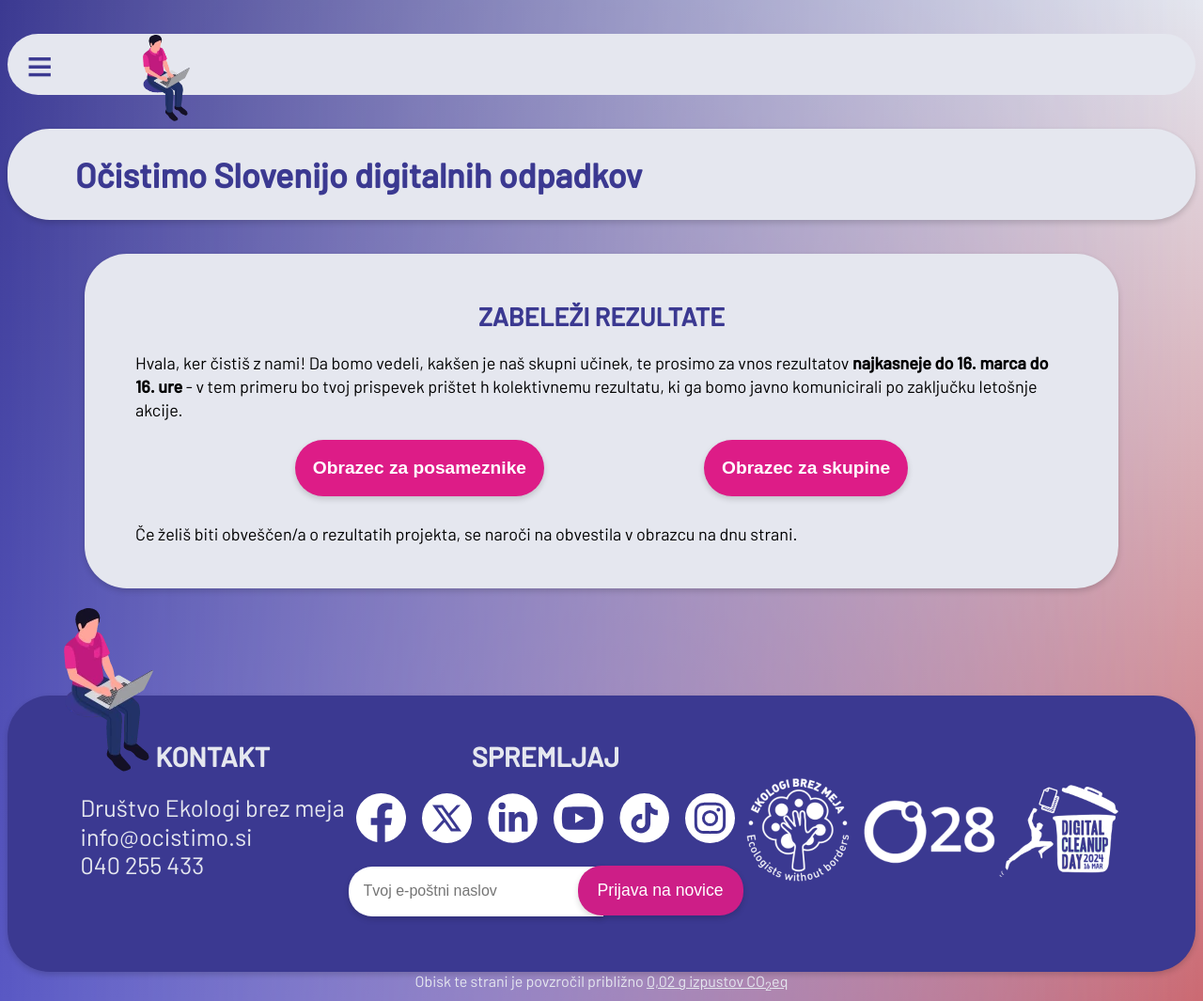
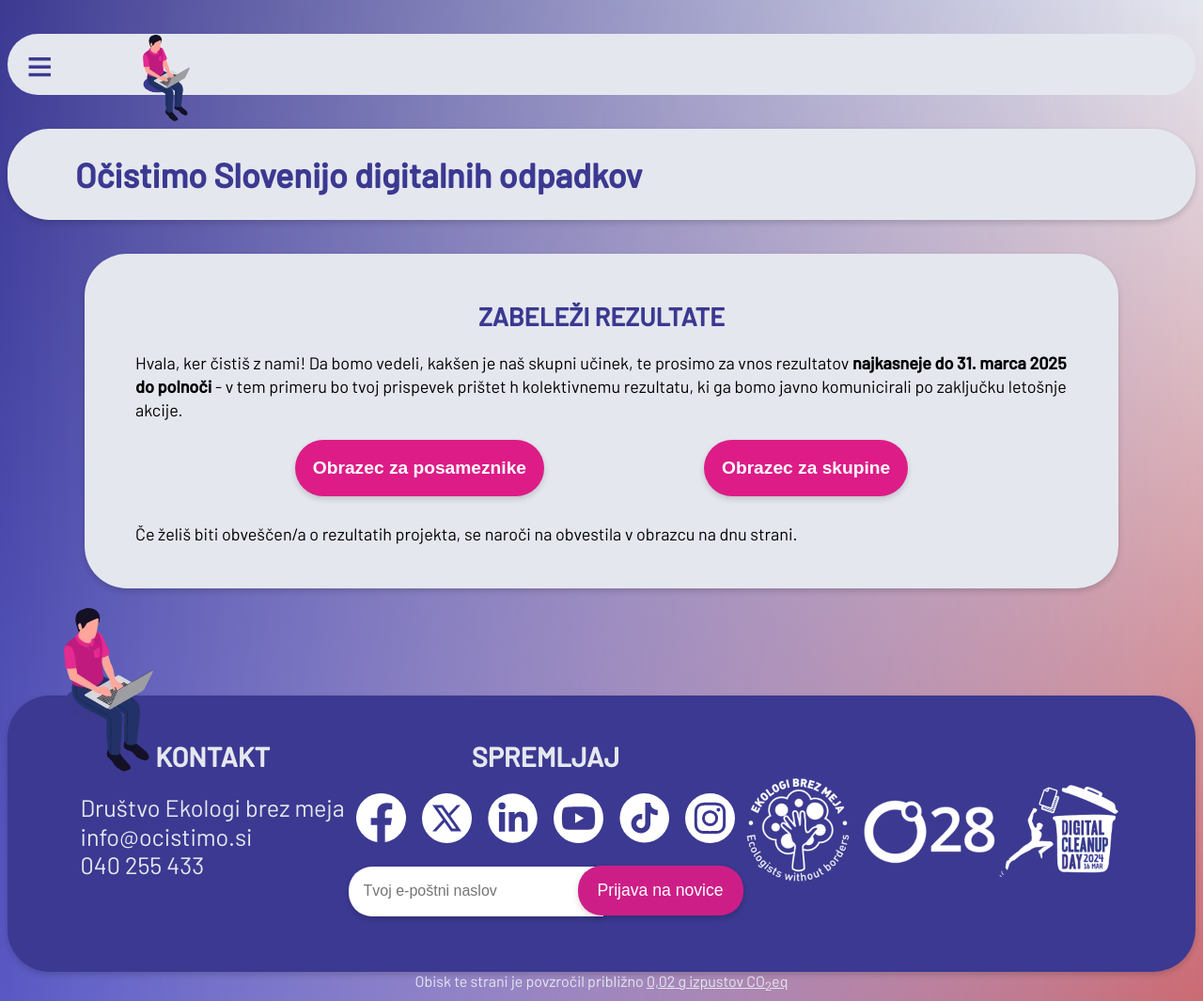
Before and after one commit to ewba/dcd-si, a Jekyll site: the page built from zabelezi-rezultate.md, in a window 1280 px wide. Shown: the whole page at 94% size. Built offline with Jekyll 4.4.1, drawn with Linux system fonts in a browser that asks for light colours.

Commit message:
Update zabelezi-rezultate.md

```diff
--- a/zabelezi-rezultate.md
+++ b/zabelezi-rezultate.md
@@ -8,7 +8,7 @@ css: form.css
 nebelezi: 1
 ---
 
-Hvala, ker čistiš z nami! Da bomo vedeli, kakšen je naš skupni učinek, te prosimo za vnos rezultatov **najkasneje do 16. marca do 16. ure** - v tem primeru bo tvoj prispevek prištet h kolektivnemu rezultatu, ki ga bomo javno komunicirali po zaključku letošnje akcije.
+Hvala, ker čistiš z nami! Da bomo vedeli, kakšen je naš skupni učinek, te prosimo za vnos rezultatov **najkasneje do 31. marca 2025 do polnoči** - v tem primeru bo tvoj prispevek prištet h kolektivnemu rezultatu, ki ga bomo javno komunicirali po zaključku letošnje akcije.
 
 <div style="display:flex; justify-content: space-evenly; flex-wrap: wrap; margin: 1em 0">
 	<button id="osub-btn">Obrazec za posameznike</button>
```
